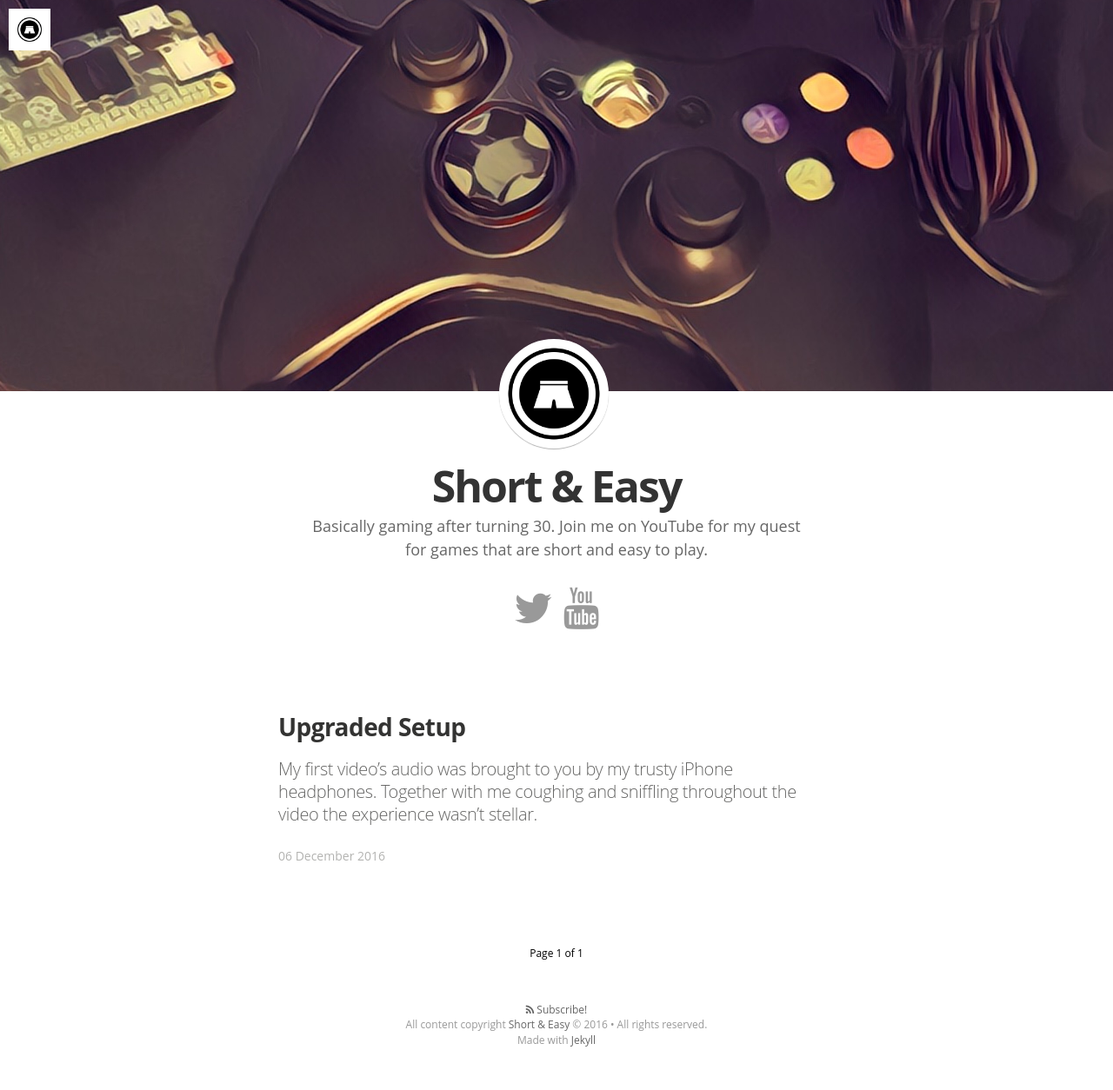
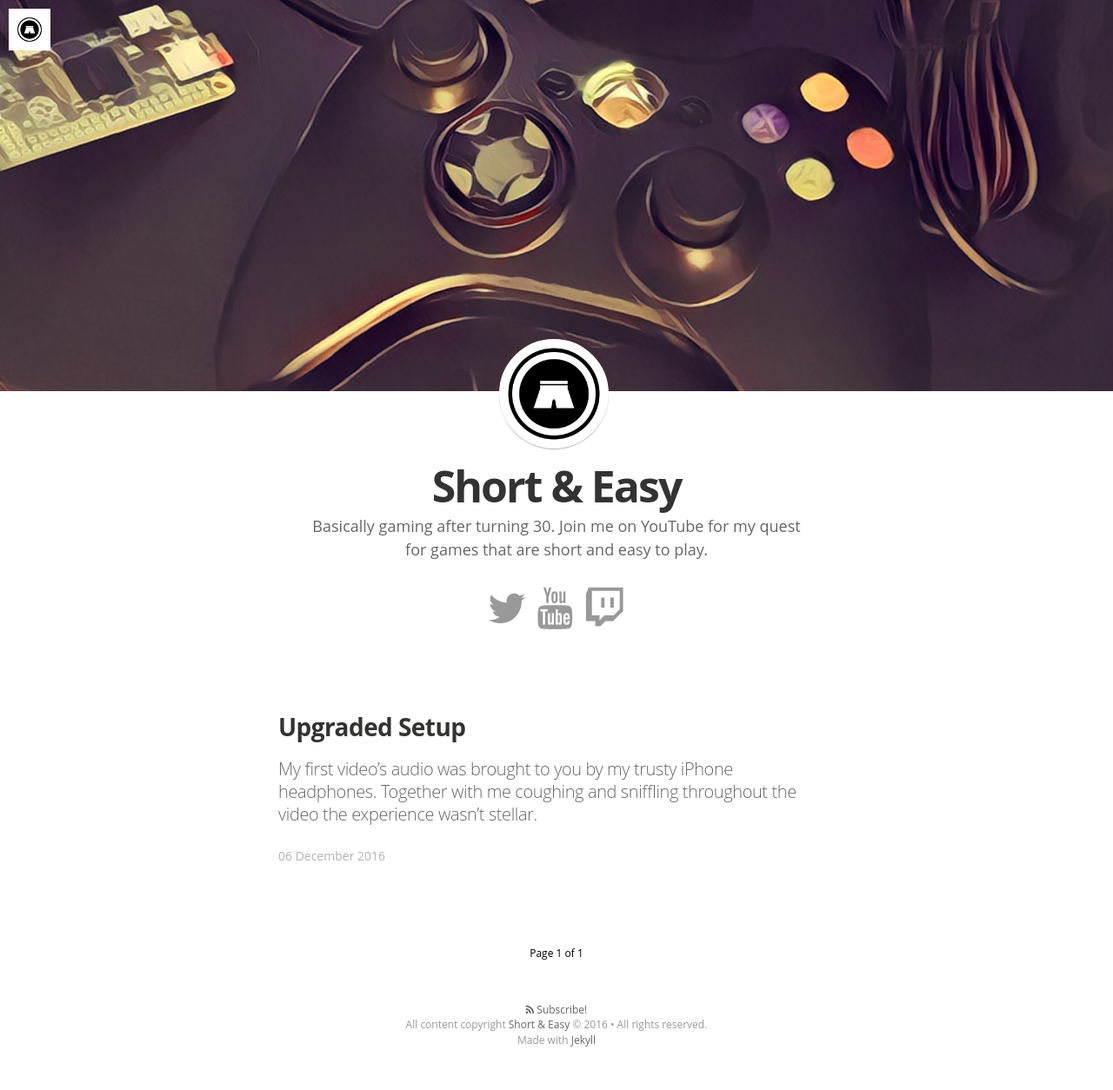
Before and after one commit to boyvanamstel/shortandeasy.tv, a Jekyll site: the page built from index.html, in a window 1280 px wide. Shown: the whole page at 87% size. Built offline with Jekyll 4.4.1, drawn with Linux system fonts in a browser that asks for light colours; nearby versions of some CDN libraries; some web fonts are replaced; the list of posts is cut into pages by our own code.

Commit message:
Add twitch link

```diff
--- a/_config.yml
+++ b/_config.yml
@@ -39,6 +39,8 @@ social:
     url:	"https://www.twitter.com/shortandeasytv"
   - icon:	youtube
     url:	"https://www.youtube.com/channel/UC2cCFAEBJJHg24QI9xVKQYA"
+  - icon:       twitch
+    url:	"https://www.twitch.tv/shortandeasytv"
 
 #  - icon:	facebook
 #    url:	https://facebook.com/???
```
